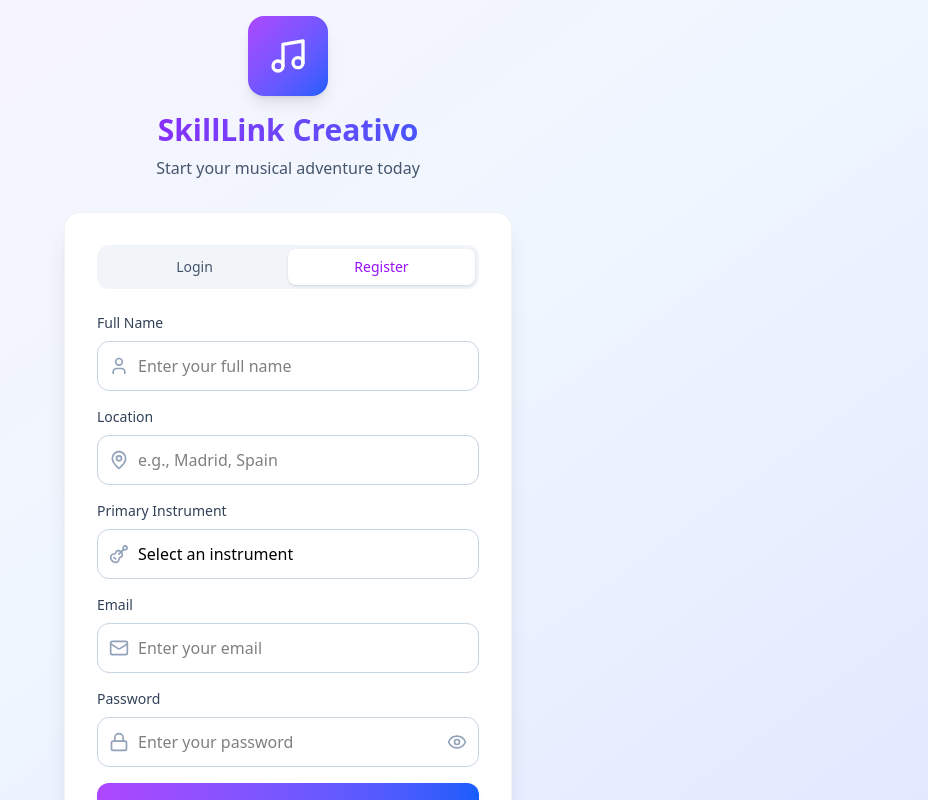
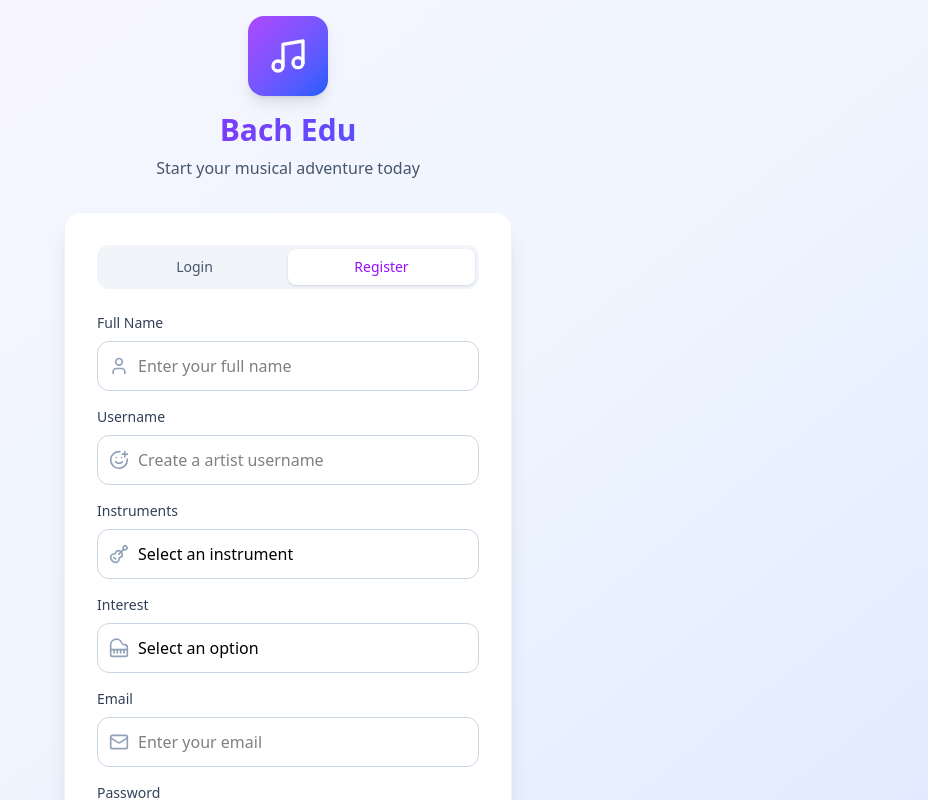
Before and after one commit to Bach-edu/Bach-FrontEnd, a React (Vite) app in the folder Bach-Frontend/: page /login in a window 1280 px wide. Both pictures are taken after a click on the button "Register". Shown: the top 800 px of the page, without its empty margins (352-1280 px from the left). Built offline with nearby package versions, Linux system fonts and the light colour scheme.

Commit message:
ready conexion back- front

```diff
--- a/Bach-Frontend/src/Components/Header/index.jsx
+++ b/Bach-Frontend/src/Components/Header/index.jsx
@@ -49,7 +49,7 @@ const Header = () => {
   // Close mobile menu on route change
   useEffect(() => {
     setIsMobileMenuOpen(false);
-  }, [location.pathname]);  return (
+  }, [location.pathname]); return (
     <header
       ref={menuRef}
       className="fixed top-0 left-0 right-0 z-50 bg-white/95 backdrop-blur-sm border-b border-slate-200/50 mobile-header mobile-text-optimize"
@@ -62,12 +62,12 @@ const Header = () => {
           </div>
           <div className="mobile:hidden sm:block">
             <h1 className="text-xl mobile:text-lg font-bold bg-gradient-to-r from-purple-600 to-blue-600 bg-clip-text text-transparent">
-                SkillLink Creativo
+              Bach Edu
             </h1>
           </div>
           <div className="hidden mobile:block">
             <h1 className="text-sm font-bold bg-gradient-to-r from-purple-600 to-blue-600 bg-clip-text text-transparent">
-                SkillLink
+              Bach Edu
             </h1>
           </div>
         </div>          {/* Navigation */}
@@ -79,8 +79,7 @@ const Header = () => {
               <button
                 key={item.path}
                 onClick={() => navigate(item.path)}
-                  className={`flex items-center space-x-2 px-4 py-2 rounded-lg text-sm font-medium transition-all duration-200 ${
-                    isActive
+                className={`flex items-center space-x-2 px-4 py-2 rounded-lg text-sm font-medium transition-all duration-200 ${isActive
                   ? 'bg-purple-100 text-purple-700 shadow-sm'
                   : 'text-slate-600 hover:text-purple-600 hover:bg-slate-50'
                   }`}
@@ -88,7 +87,8 @@ const Header = () => {
                 <Icon className="w-4 h-4" />
                 <span>{item.label}</span>
               </button>
-              );            })}
+            );
+          })}
         </nav>
 
         {/* User Menu */}
@@ -146,8 +146,7 @@ const Header = () => {
                     <button
                       key={item.path}
                       onClick={() => handleMobileNavigation(item.path)}
-                      className={`w-full flex items-center space-x-3 px-3 py-3 rounded-xl text-left transition-all duration-200 mobile-touch-target ${
-                        isActive
+                      className={`w-full flex items-center space-x-3 px-3 py-3 rounded-xl text-left transition-all duration-200 mobile-touch-target ${isActive
                         ? 'bg-purple-100 text-purple-700 shadow-sm'
                         : 'text-slate-600 hover:text-purple-600 hover:bg-slate-50'
                         }`}
--- a/Bach-Frontend/src/Components/Login/index.jsx
+++ b/Bach-Frontend/src/Components/Login/index.jsx
@@ -1,6 +1,6 @@
 import React, { useState, useEffect } from 'react';
 import { useNavigate } from 'react-router-dom';
-import { Music, Mail, Lock, User, MapPin, Guitar, Eye, EyeOff } from 'lucide-react';
+import { Music, Mail, Lock, User, Guitar, Piano, SmilePlus, Eye, EyeOff } from 'lucide-react';
 import { useAuthStore } from '../../stores/authStore';
 import { loginBack, registerBack } from '../../utils/api';
 
@@ -14,8 +14,8 @@ const LoginPage = () => {
     email: "",
     password: "",
     nombreReal: '',
-    intereses: [],
-    instrumentoDominados: []
+    intereses: '',
+    instrumentoDominados: ''
   });
   //const res = loginBack(formData);
   //console.log('📡 Respuesta del backend (login):', res);
@@ -46,6 +46,19 @@ const LoginPage = () => {
         success = await login(formData.email, formData.password);
       } else {
         // similar para registerBack...
+        const userData = {
+          username: formData.username,
+          email: formData.email,
+          password: formData.password,
+          nombreReal: formData.nombreReal,
+          intereses: [formData.intereses],
+          instrumentoDominados: [formData.instrumentoDominados]
+        };
+        console.log('🧾 Enviando al backend:', JSON.stringify(userData, null, 2));
+        const res = await registerBack(userData);
+        console.log('📡 Respuesta del backend (register):', res);
+        if (res.success === false) { alert(res.message); return; }
+        success = await register(userData);
       }
 
       if (success) {
@@ -71,13 +84,13 @@ const LoginPage = () => {
             <Music className="w-10 h-10 text-white" />
           </div>
           <h1 className="text-3xl font-bold bg-gradient-to-r from-purple-600 to-blue-600 bg-clip-text text-transparent mb-2">
-            SkillLink Creativo
+            Bach Edu
           </h1>
           <p className="text-slate-600">
             {isLoginMode ? 'Welcome back! Continue your musical journey' : 'Start your musical adventure today'}
           </p>
         </div>
-
+        {/* Empieza formulario */}
         <div className="bg-white rounded-2xl shadow-xl p-8 border border-slate-200/50">
           <div className="flex mb-6 bg-slate-100 rounded-xl p-1">
             <button
@@ -88,6 +101,7 @@ const LoginPage = () => {
                 : 'text-slate-600 hover:text-slate-800'
                 }`}
             >
+
               Login
             </button>
             <button
@@ -98,6 +112,7 @@ const LoginPage = () => {
                 : 'text-slate-600 hover:text-slate-800'
                 }`}
             >
+
               Register
             </button>
           </div>
@@ -111,8 +126,8 @@ const LoginPage = () => {
                     <User className="absolute left-3 top-1/2 transform -translate-y-1/2 w-5 h-5 text-slate-400" />
                     <input
                       type="text"
-                      name="name"
-                      value={formData.name}
+                      name="nombreReal"
+                      value={formData.nombreReal}
                       onChange={handleInputChange}
                       className="w-full pl-10 pr-4 py-3 border border-slate-300 rounded-xl focus:ring-2 focus:ring-purple-500 focus:border-transparent transition-all duration-200"
                       placeholder="Enter your full name"
@@ -122,41 +137,62 @@ const LoginPage = () => {
                 </div>
 
                 <div>
-                  <label className="block text-sm font-medium text-slate-700 mb-2">Location</label>
+                  <label className="block text-sm font-medium text-slate-700 mb-2">Username</label>
                   <div className="relative">
-                    <MapPin className="absolute left-3 top-1/2 transform -translate-y-1/2 w-5 h-5 text-slate-400" />
+                    <SmilePlus className="absolute left-3 top-1/2 transform -translate-y-1/2 w-5 h-5 text-slate-400" />
                     <input
                       type="text"
-                      name="location"
-                      value={formData.location}
+                      name="username"
+                      value={formData.username}
                       onChange={handleInputChange}
                       className="w-full pl-10 pr-4 py-3 border border-slate-300 rounded-xl focus:ring-2 focus:ring-purple-500 focus:border-transparent transition-all duration-200"
-                      placeholder="e.g., Madrid, Spain"
+                      placeholder="Create a artist username"
                       required={!isLoginMode}
                     />
                   </div>
                 </div>
 
                 <div>
-                  <label className="block text-sm font-medium text-slate-700 mb-2">Primary Instrument</label>
+                  <label className="block text-sm font-medium text-slate-700 mb-2">Instruments</label>
                   <div className="relative">
                     <Guitar className="absolute left-3 top-1/2 transform -translate-y-1/2 w-5 h-5 text-slate-400" />
                     <select
-                      name="instrument"
-                      value={formData.instrument}
+                      name="instrumentoDominados"
+                      value={formData.instrumentoDominados}
                       onChange={handleInputChange}
                       className="w-full pl-10 pr-4 py-3 border border-slate-300 rounded-xl focus:ring-2 focus:ring-purple-500 focus:border-transparent transition-all duration-200 appearance-none bg-white"
                       required={!isLoginMode}
                     >
                       <option value="">Select an instrument</option>
-                      <option value="Guitar">Guitar</option>
-                      <option value="Piano">Piano</option>
-                      <option value="Violin">Violin</option>
-                      <option value="Drums">Drums</option>
-                      <option value="Bass">Bass</option>
-                      <option value="Vocals">Vocals</option>
-                      <option value="Saxophone">Saxophone</option>
-                      <option value="Trumpet">Trumpet</option>
+                      <option value="PIANO">PIANO</option>
+                      <option value="GUITARRA">GUITARRA</option>
+                      <option value="VIOLIN">VIOLIN</option>
+                      <option value="BATERIA">BATERIA</option>
+                      <option value="VOCAL">VOCAL</option>
+                      <option value="OTROS">OTROS</option>
+
+                    </select>
+                  </div>
+                </div>
+                <div>
+                  <label className="block text-sm font-medium text-slate-700 mb-2">Interest</label>
+                  <div className="relative">
+                    <Piano className="absolute left-3 top-1/2 transform -translate-y-1/2 w-5 h-5 text-slate-400" />
+                    <select
+                      name="intereses"
+                      value={formData.intereses}
+                      onChange={handleInputChange}
+                      className="w-full pl-10 pr-4 py-3 border border-slate-300 rounded-xl focus:ring-2 focus:ring-purple-500 focus:border-transparent transition-all duration-200 appearance-none bg-white"
+                      required={!isLoginMode}
+                    >
+                      <option value="">Select an option</option>
+                      <option value="INSTRUMENTO">INSTRUMENTO</option>
+                      <option value="TEORIA">TEORIA</option>
+                      <option value="COMPOSICION">COMPOSICION</option>
+                      <option value="PRODUCCION">PRODUCCION</option>
+                      <option value="OTROS">OTROS</option>
+
+
                     </select>
                   </div>
                 </div>
--- a/Bach-Frontend/src/stores/authStore.js
+++ b/Bach-Frontend/src/stores/authStore.js
@@ -1,5 +1,6 @@
 import { create } from 'zustand';
 import { persist } from 'zustand/middleware';
+import { loginBack, registerBack } from '../utils/api'; // Asegúrate de que esta ruta sea correcta
 
 // Mock user data
 const mockUser = {
@@ -89,11 +90,13 @@ export const useAuthStore = create(
         set({ isLoading: true });
 
         try {
-          await new Promise(resolve => setTimeout(resolve, 500));
+          // llamamos al backend para registrar al usuario
+          const response = await registerBack(userData);
+
 
           const user = {
             ...mockUser,
-            ...userData,
+            ...response.usuario,
             id: Date.now().toString(),
             avatar: `https://api.dicebear.com/7.x/avataaars/svg?seed=${userData.email}`
           };
@@ -126,7 +129,7 @@ export const useAuthStore = create(
       setLoading: (loading) => {
         set({ isLoading: loading });
       }
-    }),    {
+    }), {
     name: 'auth-storage',
     partialize: (state) => ({
       user: state.user,
--- a/Bach-Frontend/src/utils/api.js
+++ b/Bach-Frontend/src/utils/api.js
@@ -1,6 +1,6 @@
 import axios from "axios";
 
-const API_URL = "http://localhost:8080";
+const API_URL = "https://bach-backend.onrender.com/";
 
 const axiosInstance = axios.create({
   baseURL: API_URL,
@@ -28,7 +28,15 @@ export async function loginBack(email, password) {
   }
 }
 
-export async function registerBack(usuario) {
-    const response = await axiosInstance.post("/usuarios/registrar", usuario);
-    return response.data;
+export async function registerBack(userData) {
+  try {
+    const response = await axiosInstance.post("/usuarios/registrar", userData);
+    return { success: true, data: response.data };
+  } catch (error) {
+    console.error("❌ registerBack error:", error);
+    return {
+      success: false,
+      message: error.response?.data?.message || "Error al registrar"
+    };
   }
+}
```
Lines whose indentation alone changed are shown as unchanged.
